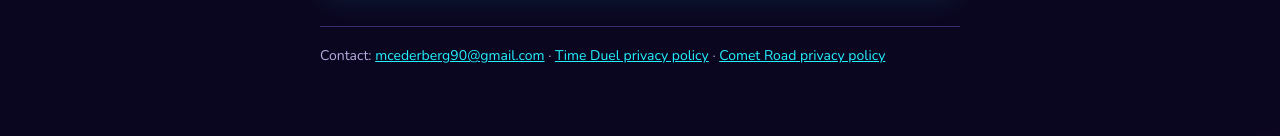
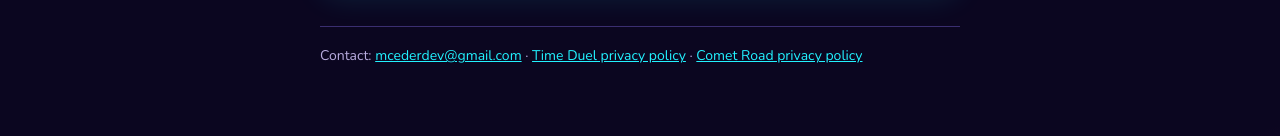
Before and after one commit to mcederdev/mcederdev.github.io, a plain HTML site: page index.html in a window 1280 px wide. Shown: the part 435-571 px from the top of the page. Drawn offline with nearby package versions, Linux system fonts and the light colour scheme.

Commit message:
Use mcederdev@gmail.com as contact; TimeDuel as email subject
Co-Authored-By: Claude Opus 5.5 <noreply@anthropic.com>
Claude-Session: https://claude.ai/code/session_015mVjpKmCKKLYTvC33v2UTr

```diff
--- a/index.html
+++ b/index.html
@@ -70,7 +70,7 @@
   </section>
 
   <footer>
-    Contact: <a href="mailto:mcederberg90@gmail.com">mcederberg90@gmail.com</a> ·
+    Contact: <a href="mailto:mcederdev@gmail.com">mcederdev@gmail.com</a> ·
     <a href="timeduel/privacy.html">Time Duel privacy policy</a> ·
     <a href="comet-road/privacy.html">Comet Road privacy policy</a>
   </footer>
```
